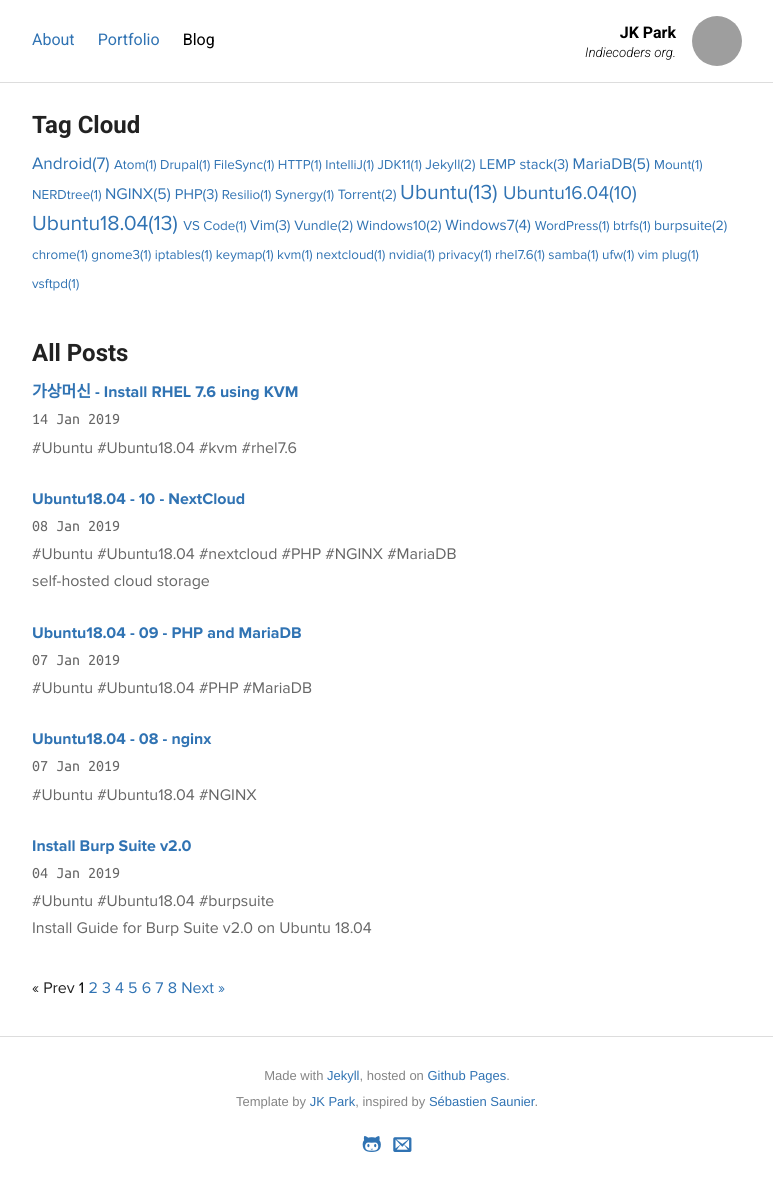
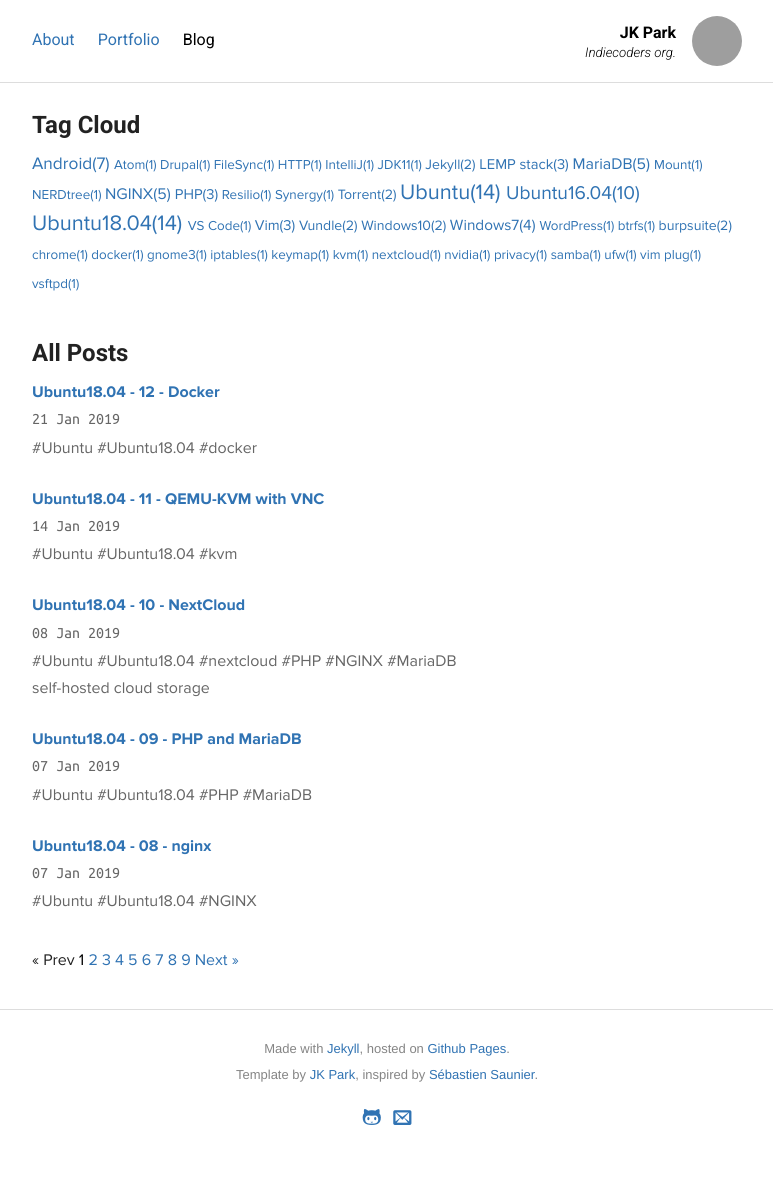
Before and after one commit to jkpark/jkpark.github.io, a Jekyll site: the page built from blog/index.html, in a window 1280 px wide. Shown: the whole page, without its empty margins (253-1026 px from the left). Built offline with Jekyll 4.4.1, drawn with Linux system fonts in a browser that asks for light colours; the list of posts is cut into pages by our own code; after the commit the page ends 1158 px from its top, so only the background shows below that; some of the changed lines change nothing that is shown; grey boxes are pictures that could not be loaded.

Commit message:
docker kvm

````diff
--- a/_posts/2019-01-14-kvm.md
+++ b/_posts/2019-01-14-install_ubuntu1804-11-kvm.md
@@ -1,9 +1,9 @@
 ---
 layout: post
-title: 가상머신 - Install RHEL 7.6 using KVM
+title: Ubuntu18.04 - 11 - QEMU-KVM with VNC
 description:
 category: blog
-tags: [Ubuntu, Ubuntu18.04, kvm, rhel7.6]
+tags: [Ubuntu, Ubuntu18.04, kvm]
 english: false
 ---
 
--- /dev/null
+++ b/_posts/2019-01-21-install_ubuntu1804-12-docker.md
@@ -0,0 +1,69 @@
+---
+layout: post
+title: Ubuntu18.04 - 12 - Docker
+description:
+category: blog
+tags: [Ubuntu, Ubuntu18.04, docker]
+english: false
+---
+
+> https://docs.docker.com/install/linux/docker-ce/ubuntu/ 참고하여 작성함.
+
+# PPA 등록
+
+키 등록
+
+```
+$ curl -fsSL https://download.docker.com/linux/ubuntu/gpg | sudo apt-key add -
+```
+
+저장소 등록
+
+```
+$ sudo add-apt-repository \
+   "deb [arch=amd64] https://download.docker.com/linux/ubuntu \
+   $(lsb_release -cs) \
+   stable"
+```
+
+인스톨
+
+```
+$ sudo apt-get update
+$ sudo apt-get install docker-ce
+```
+
+# 현재 사용자를 docker 그룹에 추가
+
+> Docker CE is installed and running. The docker group is created but no users are added to it. You need to use sudo to run Docker commands.
+>
+현재 로그인한 사용자가 `docker` 명령어를 `sudo`없이 실행가능하도록 하기 위해 `docker`그룹에 현재 로그인한 사용자를 추가한다.
+
+```
+sudo usermod -aG docker jkpark
+```
+
+로그아웃 후 다시 로그인한다.
+
+> 참고 https://docs.docker.com/install/linux/linux-postinstall/
+
+# Proxy
+
+> 참고 : https://docs.docker.com/config/daemon/systemd/
+
+# 비인증 저장소 추가 방법
+
+```
+# vi /etc/docker/daemon.json
+
+{
+   "insecure-registries" : ["xx.xx.xx.xx"]
+}
+```
+
+재시작
+
+```
+# systemctl daemon-reload
+# systemctl restart docker
+```
````
